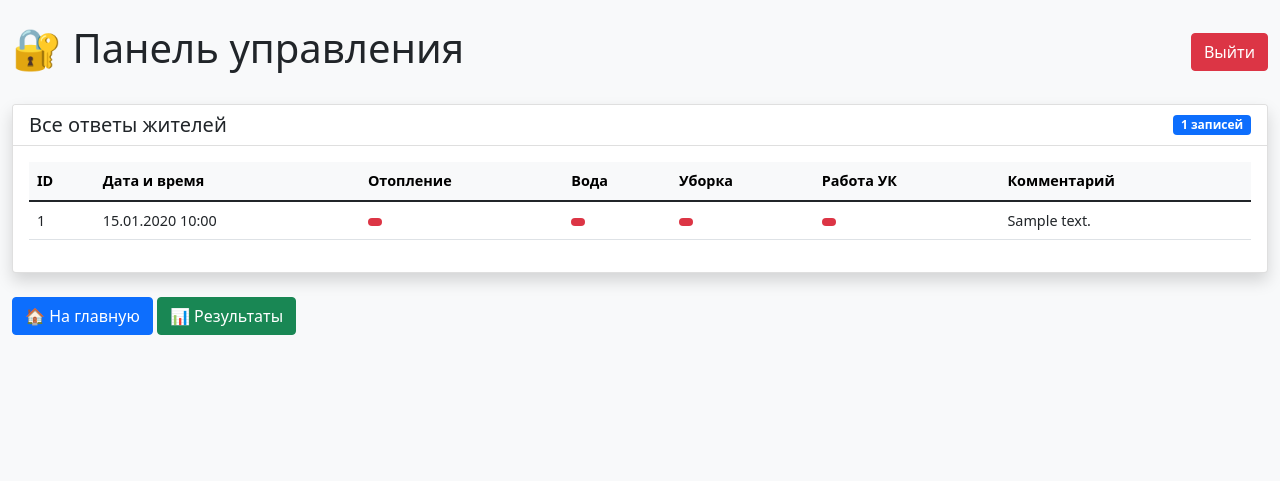
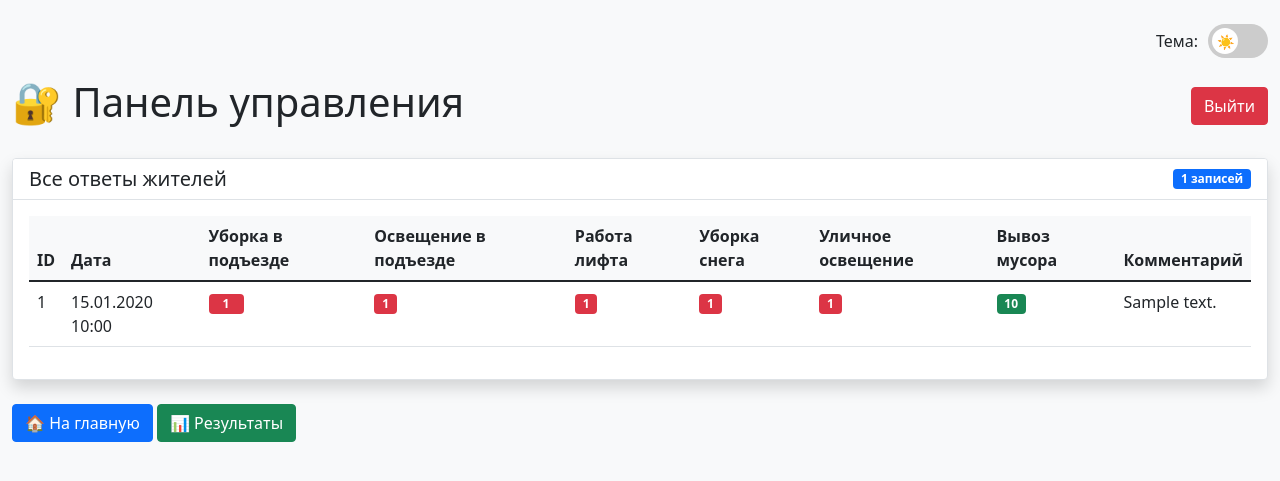
Before and after one commit to daniilkol135/jkh-korolevka, a Flask app: template templates/admin.html in a window 1280 px wide. Shown: the top 481 px of the page. Run offline with Flask 3, Linux system fonts and the light colour scheme; the template is opened without the code that fills it: values that come from a table or form of the project are taken from there, others are empty; tables that the repository leaves empty hold one stand-in row (values such as "Sample post").

Commit message:
Update admin.html

```diff
--- a/templates/admin.html
+++ b/templates/admin.html
@@ -6,13 +6,141 @@
     <meta name="viewport" content="width=device-width, initial-scale=1">
     <link href="https://cdn.jsdelivr.net/npm/bootstrap@5.1.3/dist/css/bootstrap.min.css" rel="stylesheet">
     <style>
-        body { background: #f8f9fa; }
-        .admin-table { font-size: 0.9rem; }
-        .comment-cell { max-width: 200px; white-space: nowrap; overflow: hidden; text-overflow: ellipsis; }
+        /* ======== СВЕТЛАЯ ТЕМА ======== */
+        :root {
+            --bg-color: #f8f9fa;
+            --card-bg: white;
+            --text-color: #212529;
+            --text-muted: #6c757d;
+            --border-color: #dee2e6;
+            --table-header-bg: #f8f9fa;
+            --table-hover: #f2f2f2;
+        }
+
+        /* ======== ТЁМНАЯ ТЕМА ======== */
+        [data-theme="dark"] {
+            --bg-color: #1a1e24;
+            --card-bg: #2a2f3c;
+            --text-color: #e9ecef;
+            --text-muted: #adb5bd;
+            --border-color: #4a4f62;
+            --table-header-bg: #2a2f3c;
+            --table-hover: #3a4050;
+        }
+
+        body {
+            background: var(--bg-color);
+            color: var(--text-color);
+            transition: all 0.3s ease;
+        }
+        .card {
+            background: var(--card-bg);
+            color: var(--text-color);
+            border: 1px solid var(--border-color);
+        }
+        .card-header {
+            background: var(--card-bg);
+            color: var(--text-color);
+            border-bottom: 1px solid var(--border-color);
+        }
+        .table {
+            color: var(--text-color);
+        }
+        .table thead th {
+            background: var(--table-header-bg);
+            color: var(--text-color);
+            border-color: var(--border-color);
+        }
+        .table td {
+            border-color: var(--border-color);
+        }
+        .table-hover tbody tr:hover {
+            background: var(--table-hover);
+            color: var(--text-color);
+        }
+        .comment-cell {
+            max-width: 250px;
+            white-space: nowrap;
+            overflow: hidden;
+            text-overflow: ellipsis;
+        }
+        .badge-score {
+            width: 35px;
+        }
+        h1, h2, h3, h4, h5, h6 {
+            color: var(--text-color);
+        }
+        .text-muted {
+            color: var(--text-muted) !important;
+        }
+
+        /* ======== ПЕРЕКЛЮЧАТЕЛЬ ТЕМ ======== */
+        .theme-switch-wrapper {
+            display: flex;
+            align-items: center;
+            justify-content: flex-end;
+            margin-bottom: 20px;
+        }
+        .theme-switch {
+            display: inline-block;
+            height: 34px;
+            position: relative;
+            width: 60px;
+        }
+        .theme-switch input {
+            display: none;
+        }
+        .slider {
+            background: #ccc;
+            bottom: 0;
+            cursor: pointer;
+            left: 0;
+            position: absolute;
+            right: 0;
+            top: 0;
+            transition: .4s;
+            border-radius: 34px;
+        }
+        .slider:before {
+            background: white;
+            bottom: 4px;
+            content: "☀️";
+            height: 26px;
+            left: 4px;
+            position: absolute;
+            transition: .4s;
+            width: 26px;
+            border-radius: 50%;
+            display: flex;
+            align-items: center;
+            justify-content: center;
+            font-size: 14px;
+        }
+        input:checked + .slider {
+            background: #2c3e50;
+        }
+        input:checked + .slider:before {
+            transform: translateX(26px);
+            content: "🌙";
+        }
+        .theme-label {
+            margin-right: 10px;
+            color: var(--text-color);
+            font-weight: 500;
+        }
     </style>
 </head>
 <body>
     <div class="container-fluid py-4">
+        <!-- Переключатель тем -->
+        <div class="theme-switch-wrapper">
+            <span class="theme-label">Тема:</span>
+            <label class="theme-switch">
+                <input type="checkbox" id="theme-toggle">
+                <span class="slider"></span>
+            </label>
+        </div>
+
         <div class="d-flex justify-content-between align-items-center mb-4">
             <h1>🔐 Панель управления</h1>
             <a href="/logout" class="btn btn-danger">Выйти</a>
@@ -25,15 +153,17 @@
             </div>
             <div class="card-body">
                 <div class="table-responsive">
-                    <table class="table table-hover admin-table">
-                        <thead class="table-light">
+                    <table class="table table-hover">
+                        <thead>
                             <tr>
                                 <th>ID</th>
-                                <th>Дата и время</th>
-                                <th>Отопление</th>
-                                <th>Вода</th>
-                                <th>Уборка</th>
-                                <th>Работа УК</th>
+                                <th>Дата</th>
+                                <th>Уборка в подъезде</th>
+                                <th>Освещение в подъезде</th>
+                                <th>Работа лифта</th>
+                                <th>Уборка снега</th>
+                                <th>Уличное освещение</th>
+                                <th>Вывоз мусора</th>
                                 <th>Комментарий</th>
                             </tr>
                         </thead>
@@ -42,29 +172,13 @@
                             <tr>
                                 <td>{{ r.id }}</td>
                                 <td>{{ r.timestamp.strftime('%d.%m.%Y %H:%M') if r.timestamp else '—' }}</td>
-                                <td>
-                                    <span class="badge {% if r.heating >= 4 %}bg-success{% elif r.heating == 3 %}bg-warning{% else %}bg-danger{% endif %}">
-                                        {{ r.heating }}
-                                    </span>
-                                </td>
-                                <td>
-                                    <span class="badge {% if r.water >= 4 %}bg-success{% elif r.water == 3 %}bg-warning{% else %}bg-danger{% endif %}">
-                                        {{ r.water }}
-                                    </span>
-                                </td>
-                                <td>
-                                    <span class="badge {% if r.cleaning >= 4 %}bg-success{% elif r.cleaning == 3 %}bg-warning{% else %}bg-danger{% endif %}">
-                                        {{ r.cleaning }}
-                                    </span>
-                                </td>
-                                <td>
-                                    <span class="badge {% if r.maintenance >= 4 %}bg-success{% elif r.maintenance == 3 %}bg-warning{% else %}bg-danger{% endif %}">
-                                        {{ r.maintenance }}
-                                    </span>
-                                </td>
-                                <td class="comment-cell" title="{{ r.comment }}">
-                                    {{ r.comment or '—' }}
-                                </td>
+                                <td><span class="badge bg-{{ 'success' if r.cleaning_inside >= 4 else 'warning' if r.cleaning_inside == 3 else 'danger' }} badge-score">{{ r.cleaning_inside }}</span></td>
+                                <td><span class="badge bg-{{ 'success' if r.lighting_inside >= 4 else 'warning' if r.lighting_inside == 3 else 'danger' }}">{{ r.lighting_inside }}</span></td>
+                                <td><span class="badge bg-{{ 'success' if r.elevator >= 4 else 'warning' if r.elevator == 3 else 'danger' }}">{{ r.elevator }}</span></td>
+                                <td><span class="badge bg-{{ 'success' if r.snow_removal >= 4 else 'warning' if r.snow_removal == 3 else 'danger' }}">{{ r.snow_removal }}</span></td>
+                                <td><span class="badge bg-{{ 'success' if r.lighting_outside >= 4 else 'warning' if r.lighting_outside == 3 else 'danger' }}">{{ r.lighting_outside }}</span></td>
+                                <td><span class="badge bg-{{ 'success' if r.garbage >= 4 else 'warning' if r.garbage == 3 else 'danger' }}">{{ r.garbage }}</span></td>
+                                <td class="comment-cell" title="{{ r.comment }}">{{ r.comment or '—' }}</td>
                             </tr>
                             {% endfor %}
                         </tbody>
@@ -78,5 +192,30 @@
             <a href="/results" class="btn btn-success">📊 Результаты</a>
         </div>
     </div>
+
+    <!-- Скрипт для переключения тем -->
+    <script>
+        const toggleSwitch = document.querySelector('#theme-toggle');
+        const currentTheme = localStorage.getItem('theme');
+
+        if (currentTheme) {
+            document.documentElement.setAttribute('data-theme', currentTheme);
+            if (currentTheme === 'dark') {
+                toggleSwitch.checked = true;
+            }
+        }
+
+        function switchTheme(e) {
+            if (e.target.checked) {
+                document.documentElement.setAttribute('data-theme', 'dark');
+                localStorage.setItem('theme', 'dark');
+            } else {
+                document.documentElement.setAttribute('data-theme', 'light');
+                localStorage.setItem('theme', 'light');
+            }
+        }
+
+        toggleSwitch.addEventListener('change', switchTheme, false);
+    </script>
 </body>
 </html>
```
